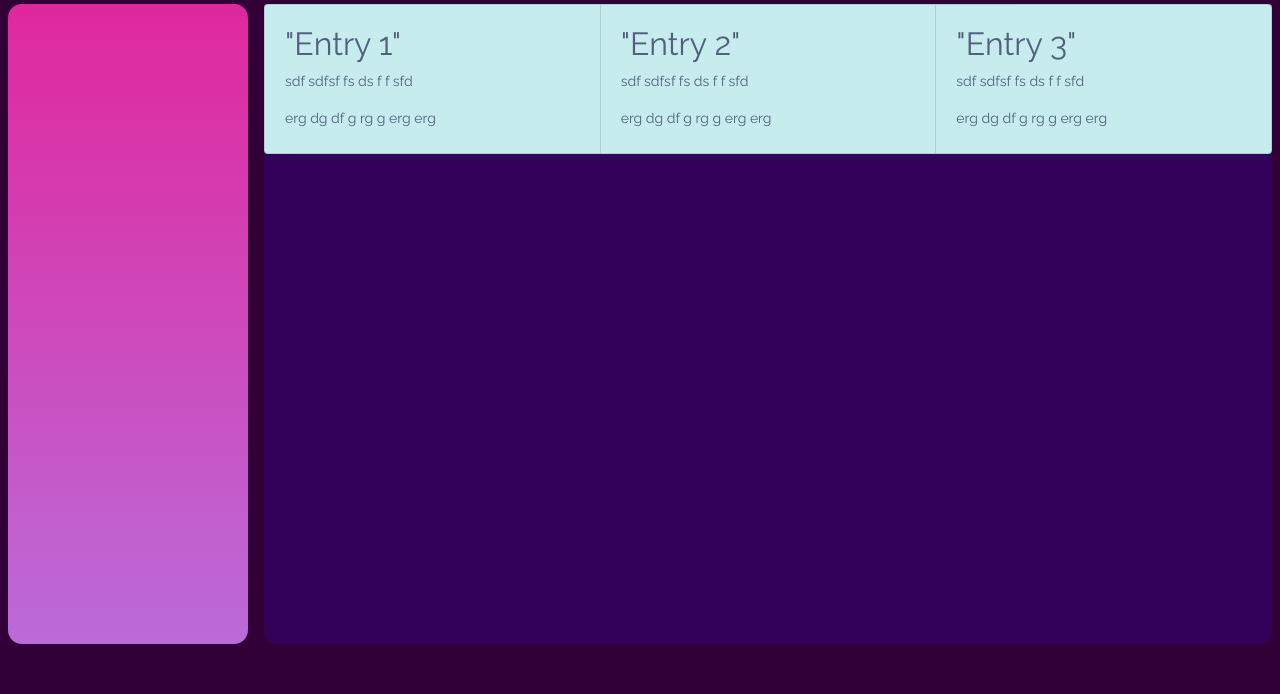
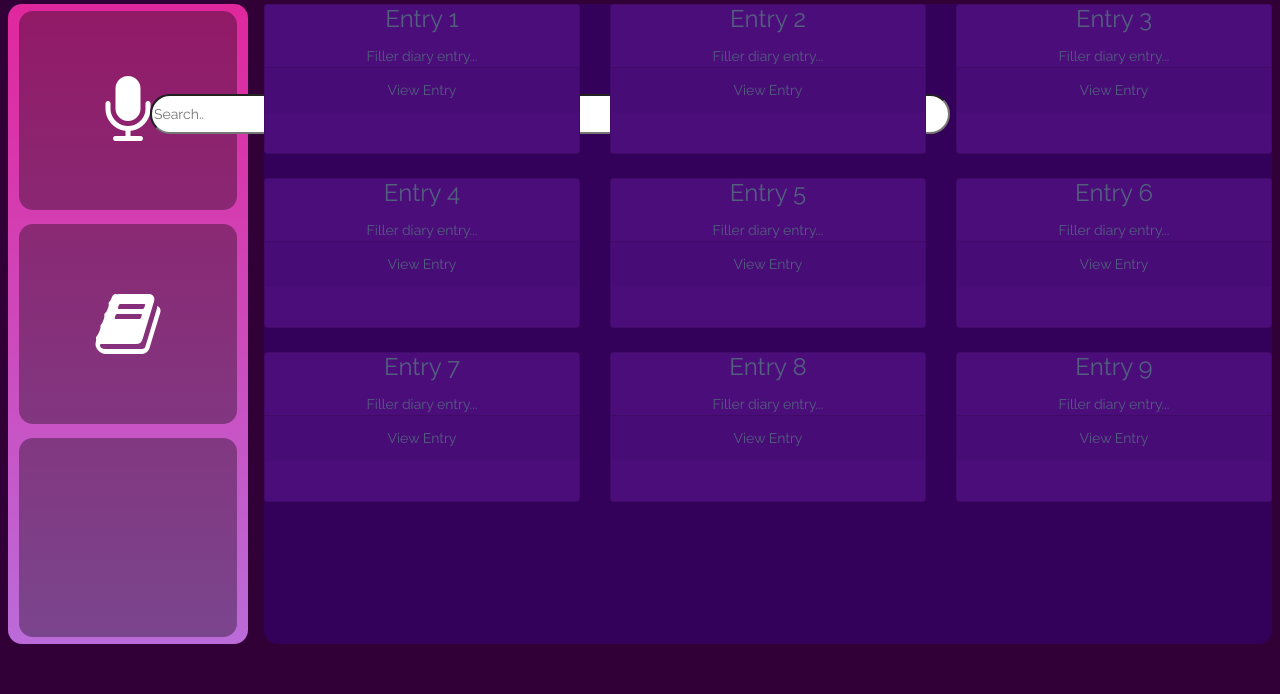
Before and after one commit to jacquelynchow/pennappsxxi, a Flask app: page /entries in a window 1280 px wide. Shown: the part 106-800 px from the top of the page. Run offline with Flask 2, Linux system fonts and the light colour scheme; some libraries are stand-ins or nearby versions.

Commit message:
updted entries

```diff
--- a/app/static/styles/styles.css
+++ b/app/static/styles/styles.css
@@ -353,12 +353,15 @@ main#recording-space {
 }
 
 .search {
-  background-color: powderblue;
+  position: absolute;
+  top: 200px;
+  left: 150px;
+  background-color: #4B0D7A;
+  border-radius: 50px;
 }
 
 /* Style the search box inside the navigation bar */
 .search input[type=text] {
-  position: absolute;
   width: 800px;
   height: 40px;
   left: 425px;
@@ -368,7 +371,7 @@ main#recording-space {
 }
 
 .card {
-  background: #c7ecee;
+  background: #4B0D7A;
   height: 150px;
   width: 150px;
 
--- a/app/templates/entries.html
+++ b/app/templates/entries.html
@@ -7,6 +7,9 @@
 {% block body %}
   <main>
     <div id="sidebar">
+        <div class="sidebar-button"><i class="fa fa-microphone"></i></div>
+        <div class="sidebar-button"><i class="fa fa-book"></i></div>
+        <div class="sidebar-button"></div>
     </div>
     <div id="content">
 
@@ -14,28 +17,116 @@
             <input type="text" placeholder="Search..">
         </div>
 
-        <div class="card-group">
-            <div class="card" >
-              <div class="card-body">
-                <h2>"Entry 1"</h2>
-                <p>sdf sdfsf  fs ds f f sfd</p>
-                <p class="card-text">erg dg df g  rg g erg erg</p>
-              </div>
+        <div class="card-deck">
+            <div class="card text-center">
+                <div class="card-block">
+                    <h4 class="card-title">Entry 1</h4>
+                    <p class="card-text">
+                        Filler diary entry...
+                    </p>
+                </div>
+                <div class="card-footer">
+                    View Entry
+                </div>
             </div>
-            <div class="card" >
-                <div class="card-body">
-                  <h2>"Entry 2"</h2>
-                  <p>sdf sdfsf  fs ds f f sfd</p>
-                  <p class="card-text">erg dg df g  rg g erg erg</p>
+
+            <div class="card text-center">
+                <div class="card-block">
+                    <h4 class="card-title">Entry 2</h4>
+                    <p class="card-text">
+                        Filler diary entry...
+                    </p>
                 </div>
-              </div>
-              <div class="card" >
-                <div class="card-body">
-                  <h2>"Entry 3"</h2>
-                  <p>sdf sdfsf  fs ds f f sfd</p>
-                  <p class="card-text">erg dg df g  rg g erg erg</p>
+                <div class="card-footer">
+                    View Entry
                 </div>
-              </div>
+            </div>
+
+            <div class="card text-center">
+                <div class="card-block">
+                    <h4 class="card-title">Entry 3</h4>
+                    <p class="card-text">
+                        Filler diary entry...
+                    </p>
+                </div>
+                <div class="card-footer">
+                    View Entry
+                </div>
+            </div>
+        </div>
+        <div class="card-deck mt-4">
+            <div class="card text-center">
+                <div class="card-block">
+                    <h4 class="card-title">Entry 4</h4>
+                    <p class="card-text">
+                        Filler diary entry...
+                    </p>
+                </div>
+                <div class="card-footer">
+                    View Entry
+                </div>
+            </div>
+
+            <div class="card text-center">
+                <div class="card-block">
+                    <h4 class="card-title">Entry 5</h4>
+                    <p class="card-text">
+                        Filler diary entry...
+                    </p>
+                </div>
+                <div class="card-footer">
+                    View Entry
+                </div>
+            </div>
+            <div class="card text-center">
+                <div class="card-block">
+                    <h4 class="card-title">Entry 6</h4>
+                    <p class="card-text">
+                        Filler diary entry...
+                    </p>
+                </div>
+                <div class="card-footer">
+                    View Entry
+                </div>
+            </div>
+        </div>
+        <div class="card-deck mt-4">
+            <div class="card text-center">
+                <div class="card-block">
+                    <h4 class="card-title">Entry 7</h4>
+                    <p class="card-text">
+                        Filler diary entry...
+                    </p>
+                </div>
+                <div class="card-footer">
+                    View Entry
+                </div>
+            </div>
+
+            <div class="card text-center">
+                <div class="card-block">
+                    <h4 class="card-title">Entry 8</h4>
+                    <p class="card-text">
+                        Filler diary entry...
+                    </p>
+                </div>
+                <div class="card-footer">
+                    View Entry
+                </div>
+            </div>
+            <div class="card text-center">
+                <div class="card-block">
+                    <h4 class="card-title">Entry 9</h4>
+                    <p class="card-text">
+                        Filler diary entry...
+                    </p>
+                </div>
+                <div class="card-footer">
+                    View Entry
+                </div>
+            </div>
+        </div>
+
 
         </div>
 
```
